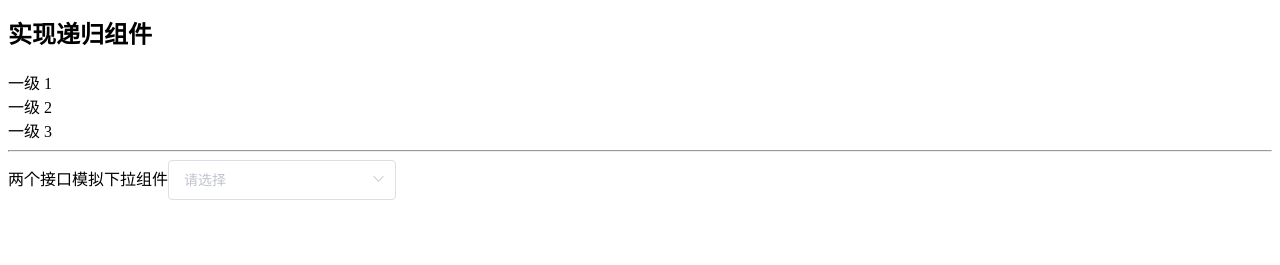
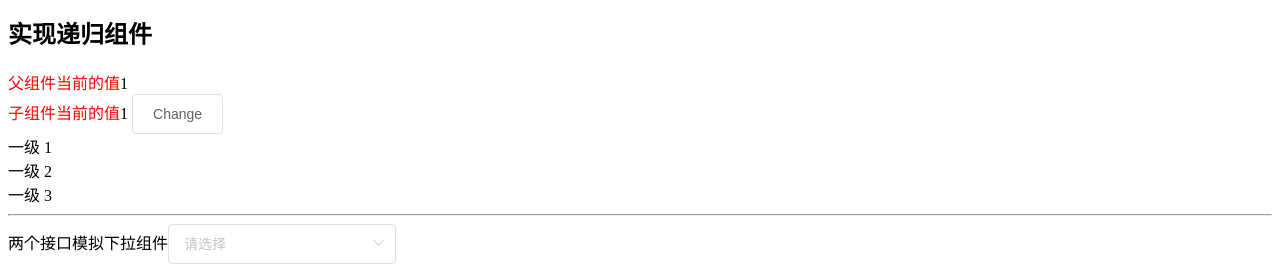
Before and after one commit to liqin789/vue-music, a Vue app: page /treeTable in a window 1280 px wide. Shown: the part 539-804 px from the top of the page. Built offline with nearby package versions, Linux system fonts and the light colour scheme; what mint-ui, vue-print-nb, vue-tree-halower would draw is missing.

Commit message:
父子组件双向数据绑定

```diff
--- a/src/views/treeTable/Child.vue
+++ b/src/views/treeTable/Child.vue
@@ -1,6 +1,8 @@
 <template>
   <div>
-
+      <!-- <span style="color:red">子组件当前的值</span>{{value}} -->
+      <span style="color:red">子组件当前的值</span>{{snycTest}}
+      <el-button @click="changeVal">Change</el-button>
     <div >
         <Item :treeData="treeData"/>
     </div>
@@ -15,12 +17,30 @@ export default {
   },
   name: "Child",
   props: {
+    value: {
+      type:[String,Number]
+    },
+    snycTest:{
+       type:[String,Number]
+    },
     treeData: {
       type: [Array],
       default: () => []
     }
   },
   methods: {
+    changeVal(){// 子组件更改父组件的数据，使用emit的形式 父子组件双向通信  v-model value this.$emit(input)
+        // let _val = this.value;; // 父子组件双向通信
+        // _val++
+        // this.$emit("input",_val)
+
+         let _val = this.snycTest;
+         _val++
+         this.$emit("update:snycTest",_val)
+
+
+
+    },
 
   },
   data() {
--- a/src/views/treeTable/treeTable.vue
+++ b/src/views/treeTable/treeTable.vue
@@ -31,7 +31,13 @@
     </el-table>
     <hr />
     <h2>实现递归组件</h2>
-    <Child :treeData="treeData"/>
+    <div>
+      <span style="color:red">父组件当前的值</span>{{curNum}}
+    </div>
+    <!-- //父子组件双向数据通信 v-model     sync $emit("updata:msg") -->
+    <!-- <Child :treeData="treeData" v-model="curNum"/> -->
+    <Child :treeData="treeData" :snycTest.sync="curNum"/>
+
       <hr />
       <span>两个接口模拟下拉组件</span>
         <el-select v-model="value" placeholder="请选择">
@@ -73,7 +79,7 @@ export default {
     console.log(curName)
   },
   methods:{
-      //需求 树的查找子节点 使用【【递归】】或者【【深度遍历】】的方式 目的是查找当前的元素
+      //需求 树的查找子节点 使用【【递归】】或者【【广度遍历】】的方式 目的是查找当前的元素
       getTeeeName(id,data){
           let cloneData = JSON.parse(JSON.stringify(data))
           // 使用栈进行数据的遍历 ，找元素，判断值，找到则返回，找不到 然后将子节点放进栈中索引增加
@@ -149,6 +155,7 @@ export default {
     //返回函数，保证是私有的作用域的形式
     //使用children 的时候，当作是树形的组件，可以折叠和展开的形式，当然也可以自己进行数据的组装
     return {
+      curNum:1,
       value:'',
       options:[],
       TreeList:[
```
